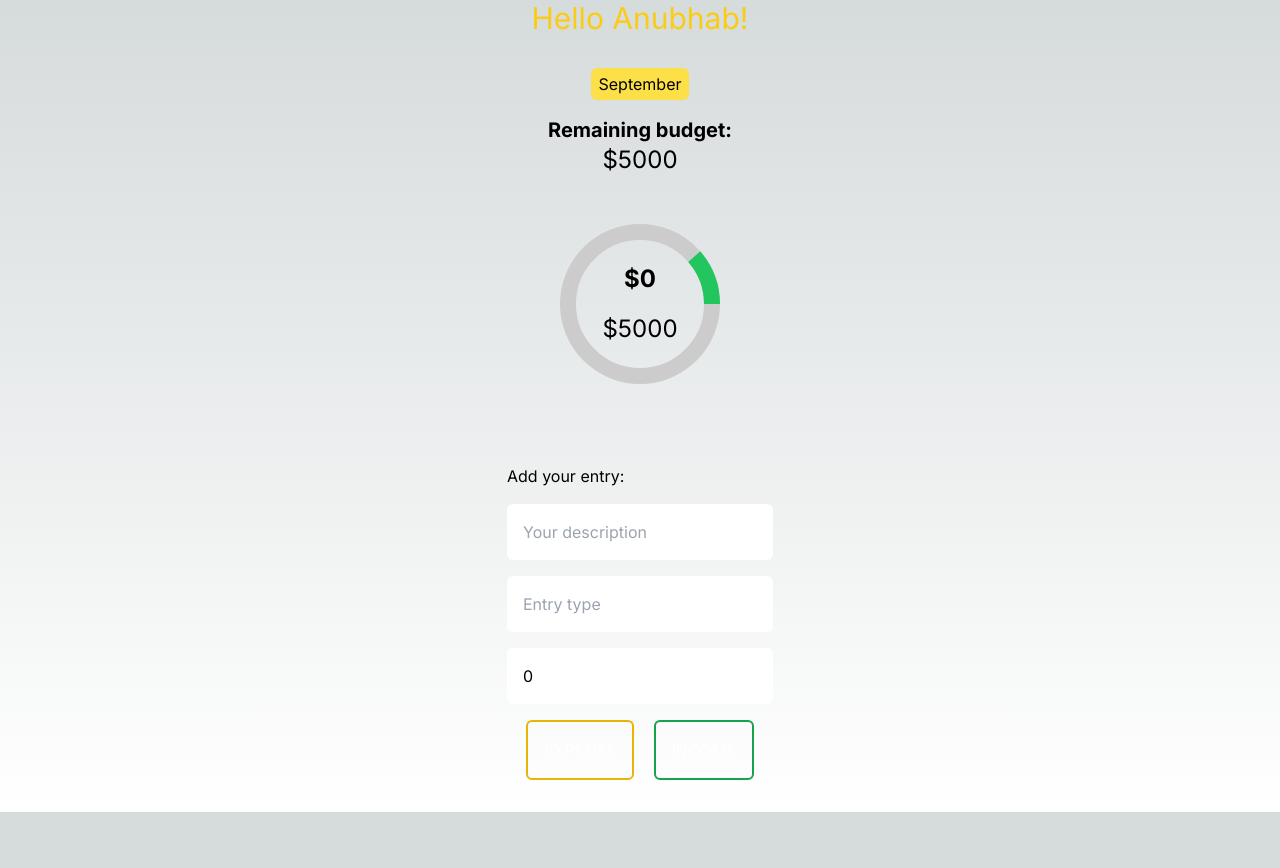
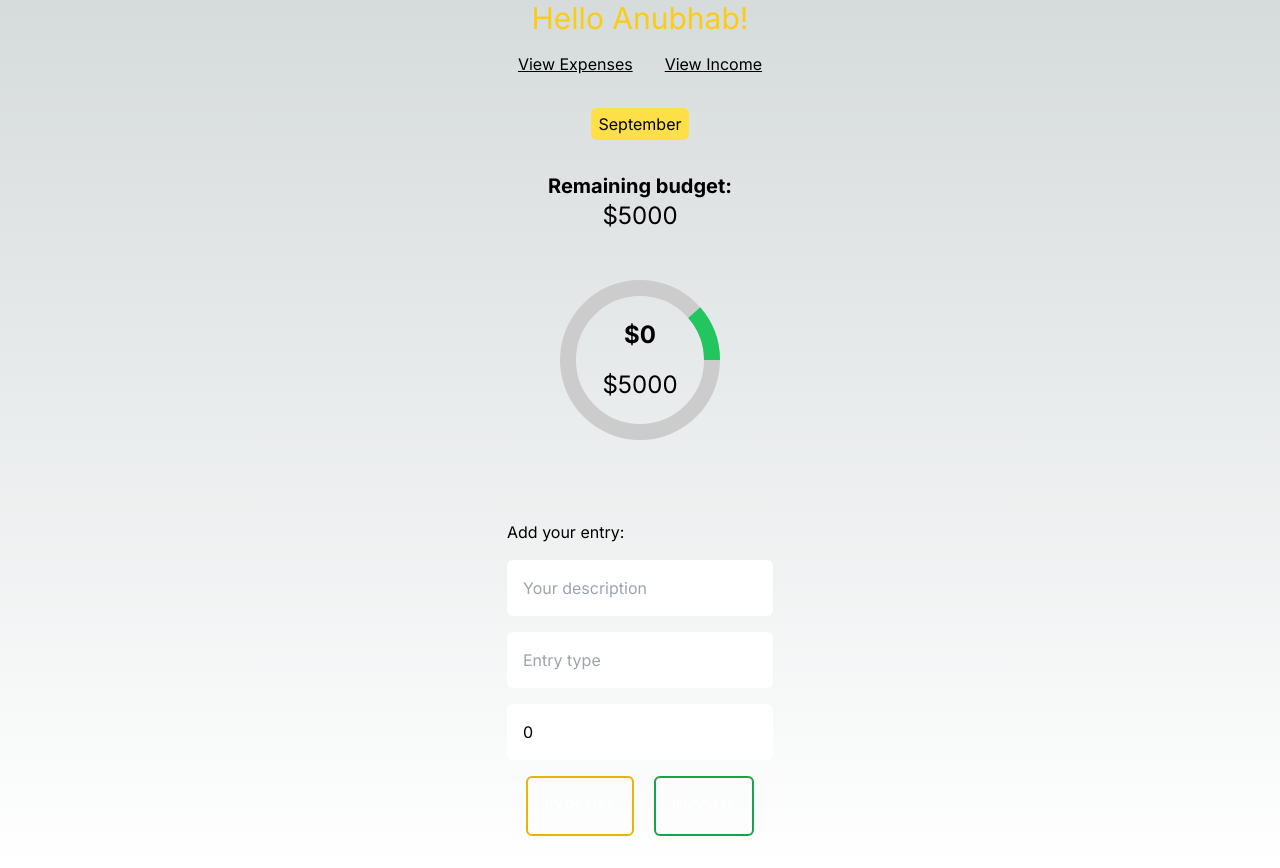
Before and after one commit to bhubhik/budget-web, a Next.js app: page / in a window 1280 px wide. Before the commit the page ends 812 px from the top, so only its background shows below. Built offline with nearby package versions, Linux system fonts and the light colour scheme; no server answers.

Commit message:
links to view entries

```diff
--- a/src/app/page.tsx
+++ b/src/app/page.tsx
@@ -1,13 +1,28 @@
 'use client';
 import { Dashboard } from '@/components/Dashboard';
 import AddEntry from './entry/page';
+import Link from 'next/link';
 
 export default function Home() {
   const month = new Date();
   return (
     <main className='flex min-h-screen flex-col items-center justify-center'>
-      <h1 className='text-3xl text-yellow-400 mb-8'>Hello Anubhab!</h1>
-      <div className='bg-yellow-300 text-black px-2 py-1 rounded-md mb-4'>
+      <h1 className='text-3xl text-yellow-400 mb-4'>Hello Anubhab!</h1>
+      <div>
+        <Link
+          href='/entries?type=expenses'
+          className='mx-4 my-2 underline hover:text-yellow-400'
+        >
+          View Expenses
+        </Link>
+        <Link
+          href='/entries?type=income'
+          className='mx-4 my-2 underline hover:text-yellow-400'
+        >
+          View Income
+        </Link>
+      </div>
+      <div className='bg-yellow-300 text-black px-2 py-1 rounded-md my-8'>
         <h2>{month.toLocaleString('en-us', { month: 'long' })}</h2>
       </div>
       <Dashboard />
```
